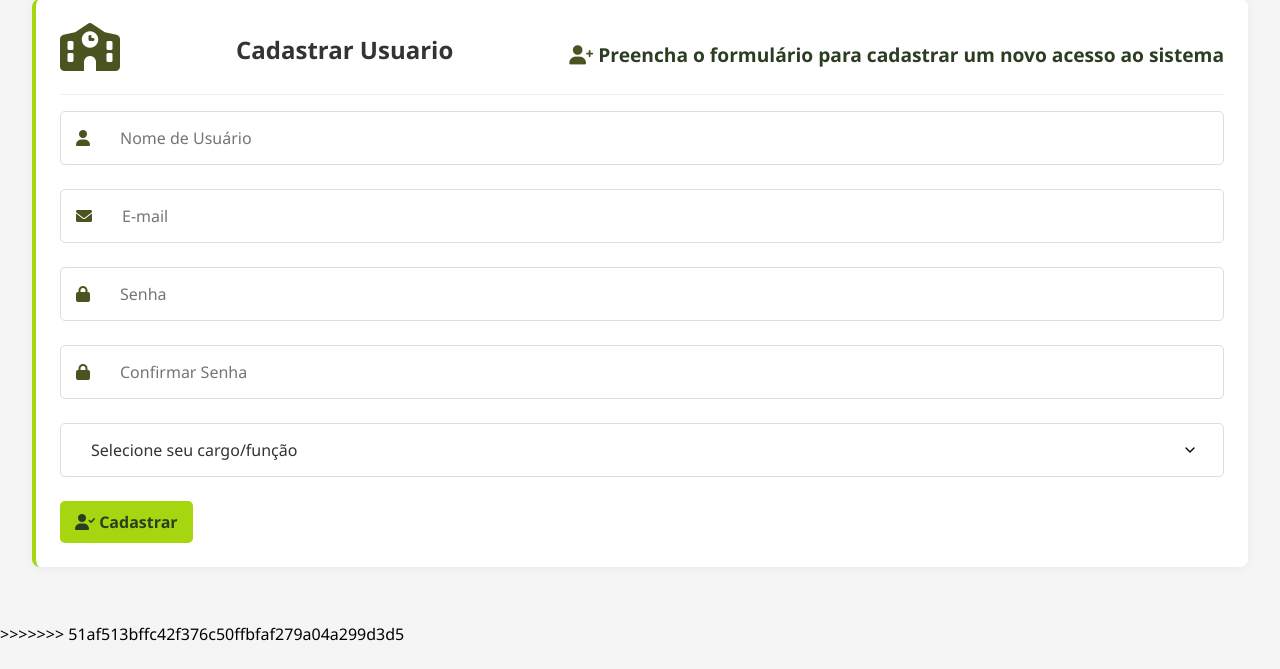
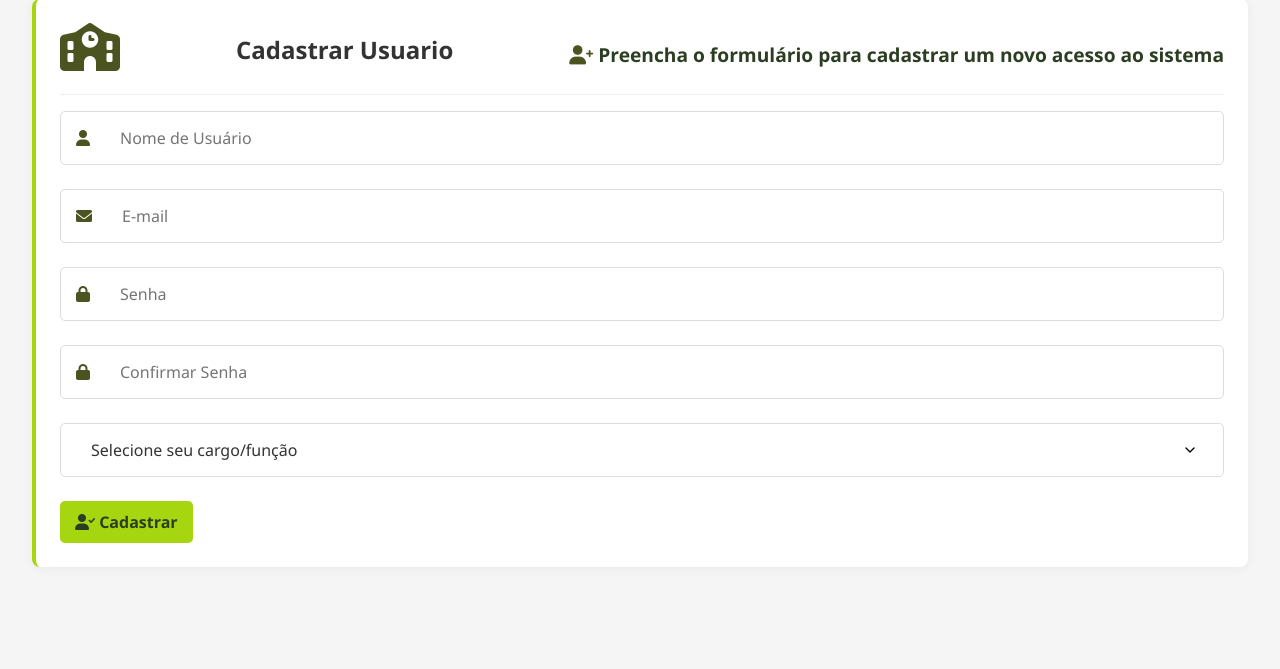
Before and after one commit to thaisferreeirah/Acelera-4, a Flask app: page /cadastrosemlogin in a window 1280 px wide. Shown: the part 131-800 px from the top of the page. Run offline with Flask 3, Linux system fonts and the light colour scheme; some libraries are stand-ins or nearby versions.

Commit message:
fix: ajusta conflito

```diff
--- a/templates/cadastroUsuario.html
+++ b/templates/cadastroUsuario.html
@@ -78,9 +78,6 @@
     </script>
     <script src="../static/js/script.js"></script>
 </body>
-<<<<<<< HEAD
-
-=======
 </html> -->
 
 
@@ -207,5 +204,4 @@
         });
     </script>
 </body>
->>>>>>> 51af513bffc42f376c50ffbfaf279a04a299d3d5
 </html>
```
